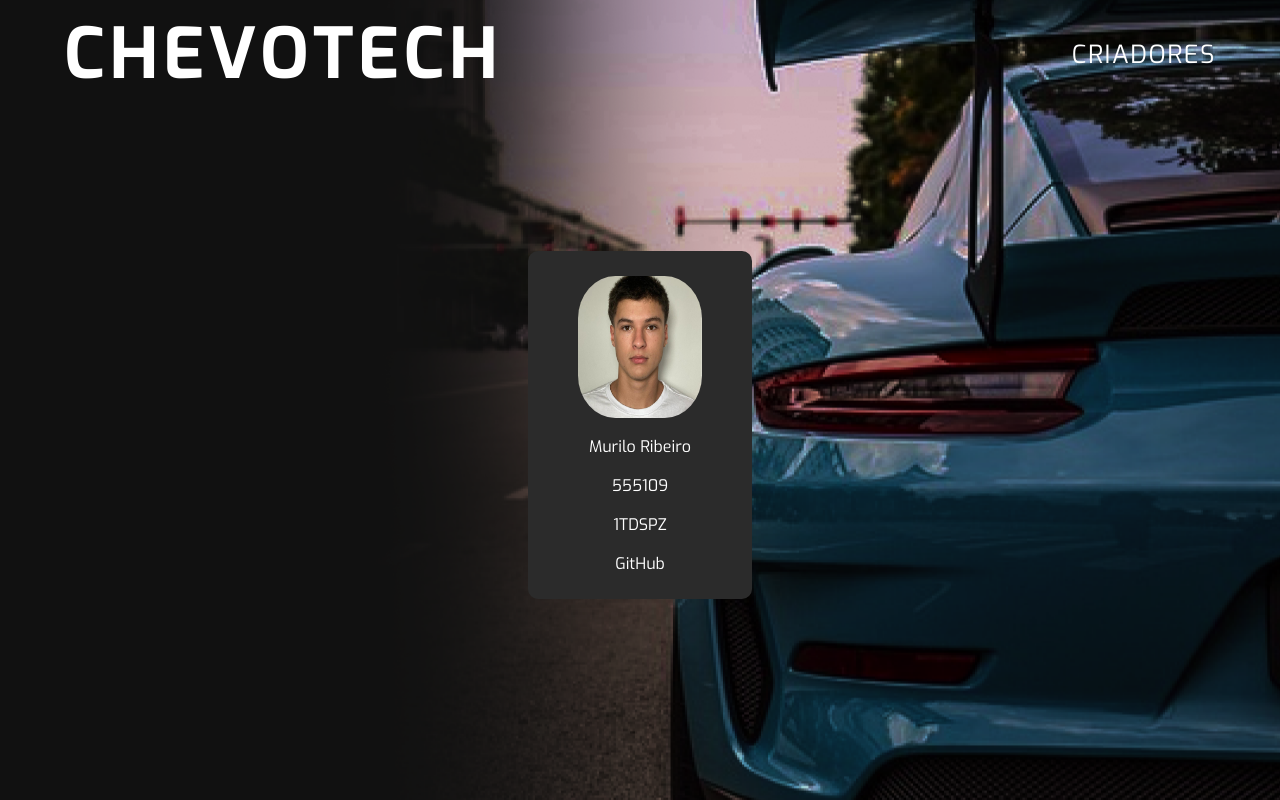
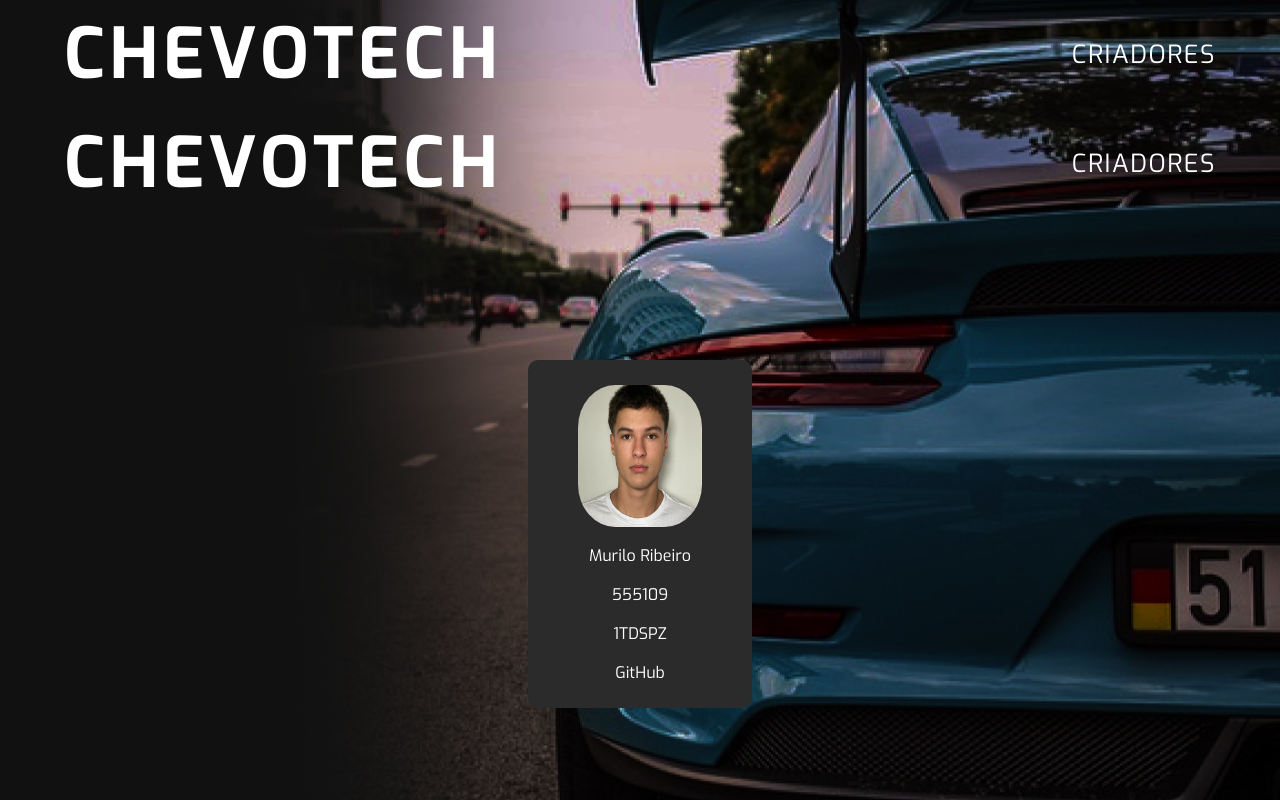
Before and after one commit to murilors27/cs3-frontend, a React (Vite) app: page /criadores in a window 1280 px wide. Shown: the top 800 px of the page. Built offline with nearby package versions, Linux system fonts and the light colour scheme.

Commit message:
modificando o container

```diff
--- a/src/components/container/index.tsx
+++ b/src/components/container/index.tsx
@@ -1,5 +1,7 @@
 import React from 'react'
 import "./container.css"
+import Header from '../header'
+import Footer from '../Footer'
 
 type ContainerProps = {
     children: React.ReactNode,
@@ -8,7 +10,11 @@ type ContainerProps = {
 
 const Container: React.FC <ContainerProps> = ({children, img}) => {
   return (
-    <div style={{ backgroundImage: `url(/assets/${img})` }} className="container">{children}</div>
+    <div style={{ backgroundImage: `url(/assets/${img})` }} className="container">
+      <Header></Header>
+      {children}
+      <Footer></Footer>
+      </div>
   )
 }
 
```
